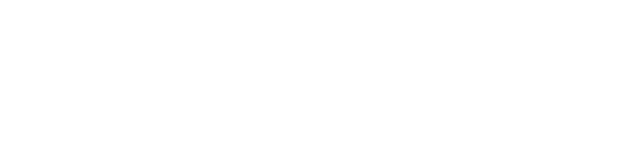
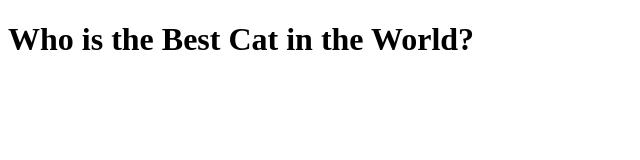
Before and after one commit to scwarner/cat-project, a plain HTML site: page index.html in a window 1280 px wide. Shown: the whole page, without its empty margins (0-640 px from the left). Drawn offline with Linux system fonts and the light colour scheme.

Commit message:
Add headline to html page

```diff
--- a/index.html
+++ b/index.html
@@ -3,10 +3,10 @@
 <head>
     <meta charset="UTF-8">
     <meta name="viewport" content="width=device-width, initial-scale=1.0">
-    <title>Document</title>
+    <title>Little Bear</title>
     <link rel="stylesheet" href="">
 </head>
 <body>
-
+    <h1>Who is the Best Cat in the World?</h1>
 </body>
 </html>
```
